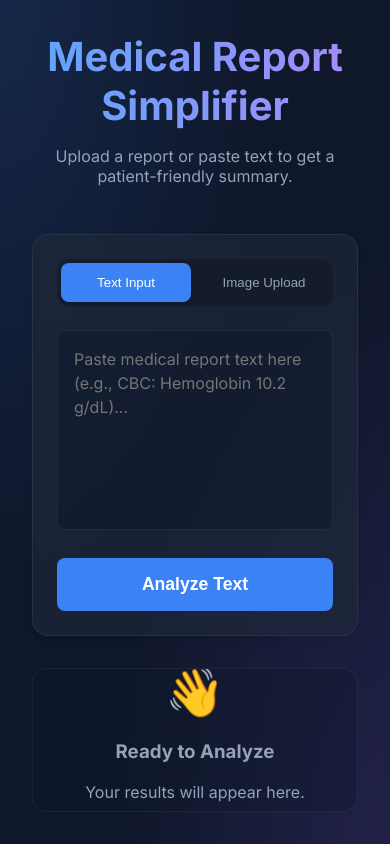
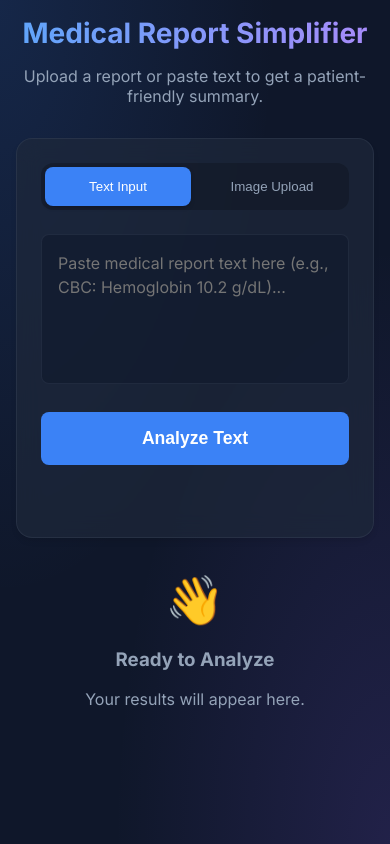
Before and after one commit to dk2430098/MedicalReportApp, a website: page public/index.html in a window 390 px wide. Drawn offline with Linux system fonts and the light colour scheme.

Commit message:
Enhance mobile responsiveness

```diff
--- a/public/style.css
+++ b/public/style.css
@@ -385,14 +385,62 @@ th {
 
 /* RESPONSIVE */
 @media (max-width: 900px) {
+    body {
+        padding: 0;
+        overflow-y: auto;
+    }
+
+    .app-wrapper {
+        padding: 1rem;
+        height: auto;
+        display: block;
+        /* Remove flex column behavior on mobile to allow natural scroll */
+    }
+
     .split-view {
         grid-template-columns: 1fr;
+        gap: 1.5rem;
+        display: block;
+        /* Stack blocks naturally */
     }
 
-    .input-card,
-    textarea,
+    .left-panel,
+    .right-panel {
+        margin-bottom: 2rem;
+        height: auto;
+        /* Allow auto height */
+        overflow: visible;
+        /* Remove internal scrollbars on mobile */
+    }
+
+    .right-panel {
+        background: transparent;
+        border: none;
+        padding: 0;
+    }
+
+    .card {
+        margin-bottom: 1rem;
+        max-height: none;
+        /* Remove height limits */
+    }
+
+    h1 {
+        font-size: 1.75rem;
+    }
+
+    textarea {
+        height: 150px;
+    }
+
     .upload-area {
-        height: auto;
-        min-height: 200px;
+        padding: 2rem 1rem;
+        height: 200px;
+    }
+
+    /* Make table scrollable */
+    .table-wrapper {
+        overflow-x: auto;
+        -webkit-overflow-scrolling: touch;
     }
 }
```
